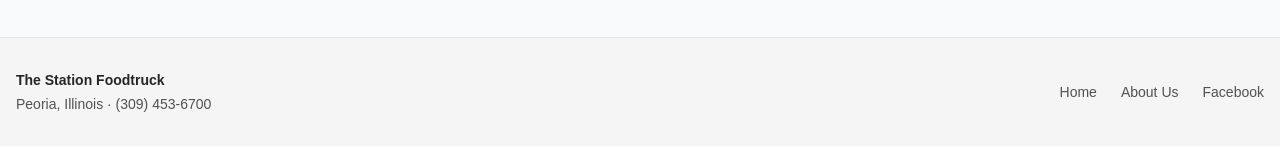
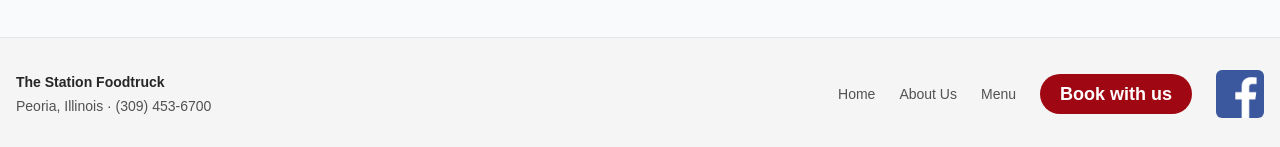
Before and after one commit to BSmith2002/IT363-Project, a Next.js app in the folder it363-project/: page /menupage in a window 1280 px wide. Shown: the part 843-990 px from the top of the page. Built offline with nearby package versions, Linux system fonts and the light colour scheme; no server answers; the database is empty.

Commit message:
edited Footer

```diff
--- a/it363-project/src/components/Footer.tsx
+++ b/it363-project/src/components/Footer.tsx
@@ -6,6 +6,8 @@ import { usePathname } from "next/navigation";
 const footerLinks = [
   { href: "/", label: "Home" },
   { href: "/about", label: "About Us" },
+  { href: "/menupage", label: "Menu"},
+  { href: "/book", label: "Book with us", className: "text-lg font-semibold rounded-full bg-red-800 text-white px-5 py-2.5"},
 ];
 
 export default function Footer() {
@@ -34,7 +36,7 @@ export default function Footer() {
           <ul className="flex flex-wrap items-center justify-center gap-6 text-sm">
             {footerLinks.map((link) => (
               <li key={link.href}>
-                <Link className="transition hover:text-neutral-900" href={link.href}>
+                <Link href={link.href} className={`transition hover:text-neutral-900 ${link.className || ""}`} >
                   {link.label}
                 </Link>
               </li>
@@ -46,7 +48,11 @@ export default function Footer() {
                 target="_blank"
                 rel="noopener noreferrer"
               >
-                Facebook
+                <img
+              src="/Facebook_logo_(square).png"
+              alt="Facebook"
+              className="h-12 w-12 rounded-md object-contain hover:ring-2 hover:ring-white/90 focus-visible:ring-2 focus-visible:ring-white/90 active:scale-90 transition-transform duration-150"
+            />
               </a>
             </li>
           </ul>
```
